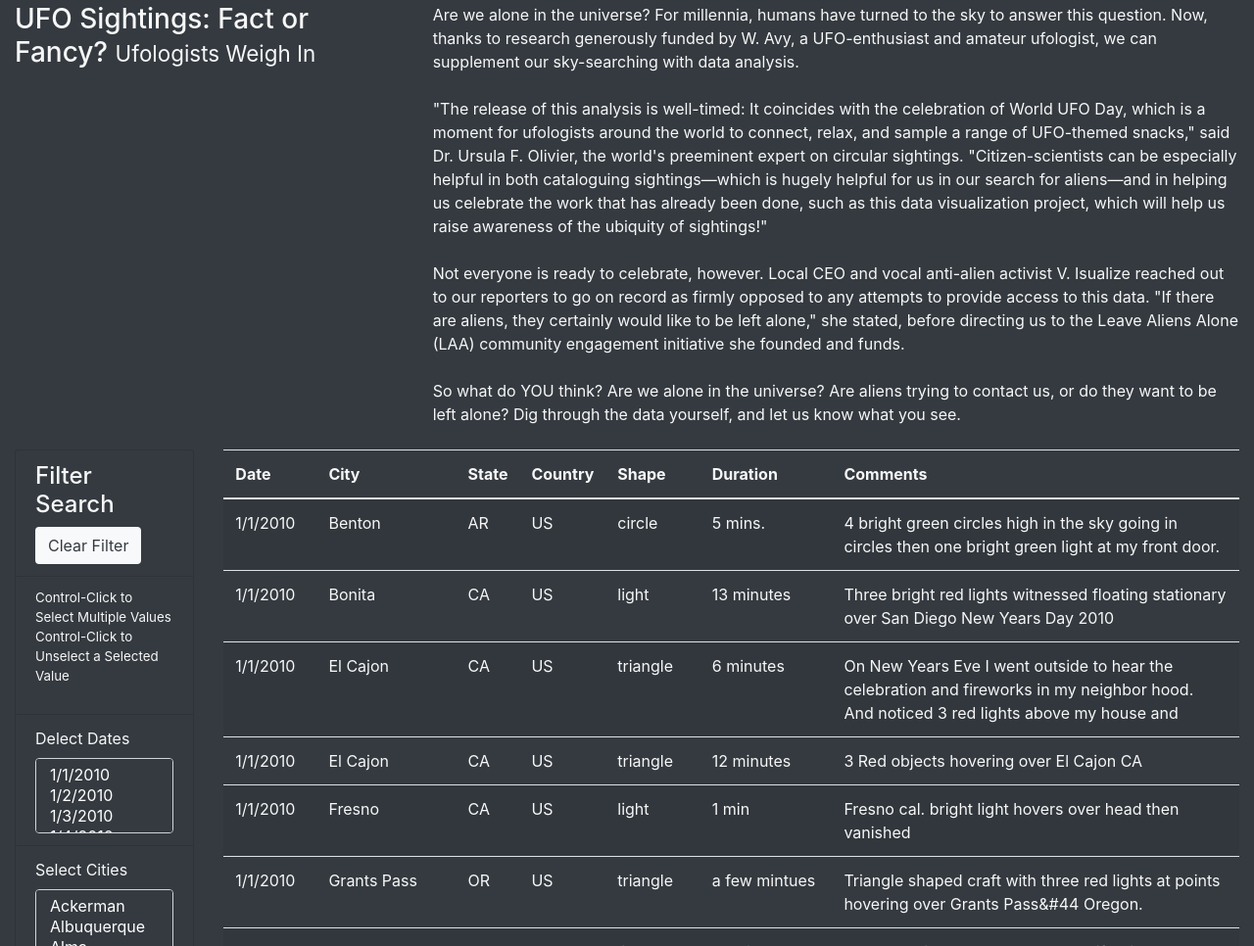
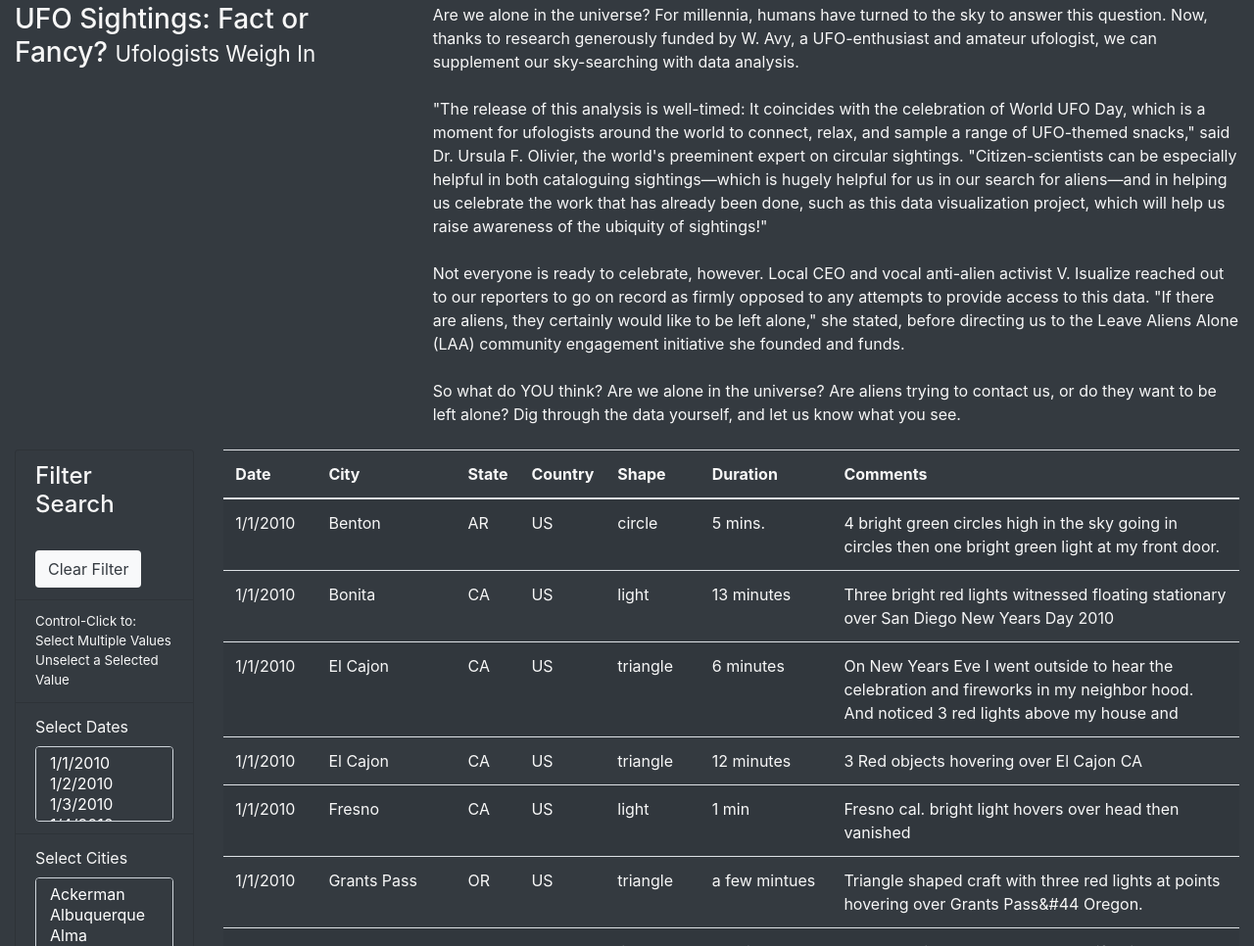
Before and after one commit to berndab/ufos, a plain HTML site: page index.html in a window 1280 px wide. Shown: the part 288-1254 px from the top of the page at 98% size. Drawn offline with nearby package versions, Linux system fonts and the light colour scheme.

Commit message:
Changed the wording and spacing for the filter section header

```diff
--- a/index.html
+++ b/index.html
@@ -59,15 +59,18 @@
                         <ul class="list-group bg-dark">
                             <li class="list-group-item bg-dark">
                                 <H4>Filter Search</h4>
+                                <br/>
                                 <button id="clear-filter" type="button" class="btn text-dark bg-light">Clear Filter</button>
                             </li>
                             <li class="list-group-item bg-dark" style="font-size:smaller;">
-                                Control-Click to Select Multiple Values
-                                <p>
-                                Control-Click to Unselect a Selected Value
+                                Control-Click to:
+                                <br/>
+                                Select Multiple Values
+                                <br>
+                                Unselect a Selected Value
                             </li>
                             <li class="list-group-item bg-dark">
-                                <label for="datetime">Delect Dates </label>
+                                <label for="datetime">Select Dates </label>
                                 <select class="custom-select text-white bg-dark" size="3" id="datetime" multiple="true">
                                 </select>
                             </li>
```
